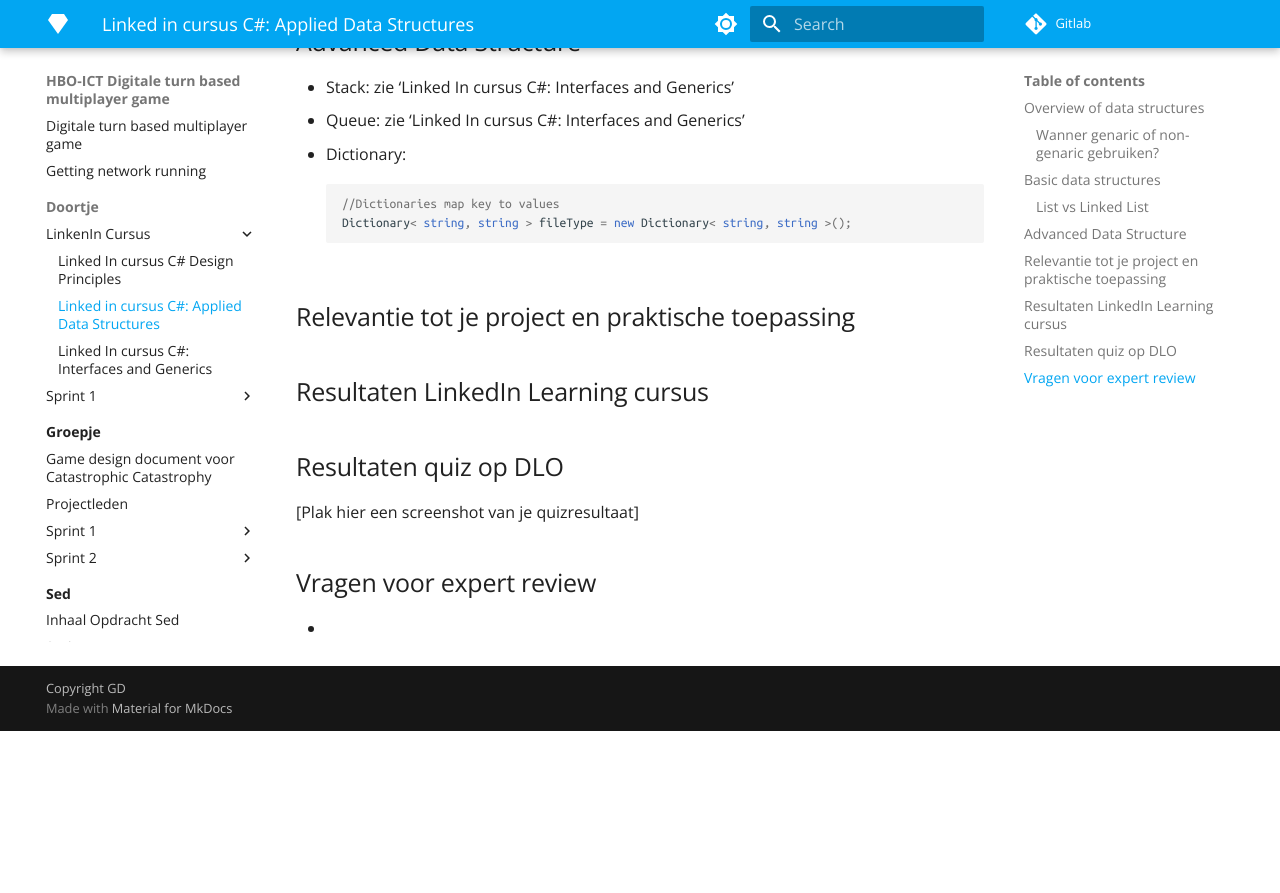
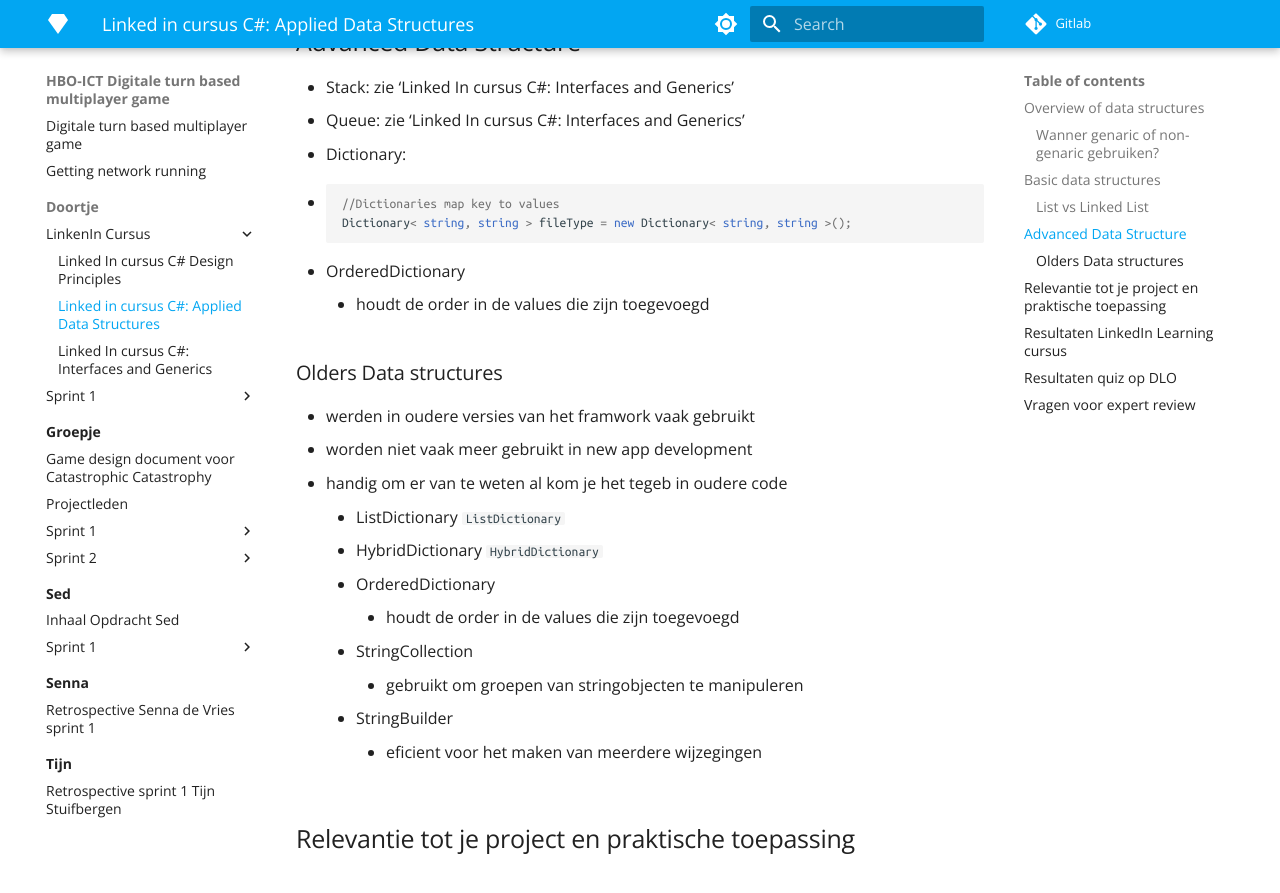
Before and after one commit to Doortje-Geuze/catastrophic-catastrophe, an MkDocs documentation site: the page built from docs/Doortje/LinkenIn-Cursus/C#-Applied-Data-Structures.md, in a window 1280 px wide and 900 px high, scrolled down 1902 px. Shown: the top 893 px of the window. Built offline with MkDocs 1.6.1 and Material for MkDocs 9.7.7, drawn with Linux system fonts in a browser that asks for light colours; nearby versions of some CDN libraries; library files that are not in the unit come from our copies; before the commit the page ends 2633 px from its top, so only the background shows below that.

Commit message:
linked in cursusen afgemaakt

````diff
--- a/docs/Doortje/LinkenIn-Cursus/C#-Applied-Data-Structures.md
+++ b/docs/Doortje/LinkenIn-Cursus/C#-Applied-Data-Structures.md
@@ -74,12 +74,28 @@
 - Stack: zie 'Linked In cursus C#: Interfaces and Generics'
 - Queue: zie 'Linked In cursus C#: Interfaces and Generics'
 - Dictionary:
+-
 ```cs
 
 //Dictionaries map key to values
 Dictionary< string, string > fileType = new Dictionary< string, string >();
 
 ```
+- OrderedDictionary
+    - houdt de order in de values die zijn toegevoegd
+
+### Olders Data structures
+- werden in oudere versies van het framwork vaak gebruikt
+- worden niet vaak meer gebruikt in new app development
+- handig om er van te weten al kom je het tegeb in oudere code
+    - ListDictionary   `ListDictionary`
+    - HybridDictionary `HybridDictionary`
+    - OrderedDictionary
+        - houdt de order in de values die zijn toegevoegd
+    - StringCollection
+        - gebruikt om groepen van stringobjecten te manipuleren
+    - StringBuilder
+        - eficient voor het maken van meerdere wijzegingen
 
 ## Relevantie tot je project en praktische toepassing
 
````
Also changed, not shown: docs/Doortje/LinkenIn-Cursus/C# Design Principles.md (+15 -0 lines), docs/Doortje/LinkenIn-Cursus/C#-Interfaces-and-generics.md (+3 -0 lines).
